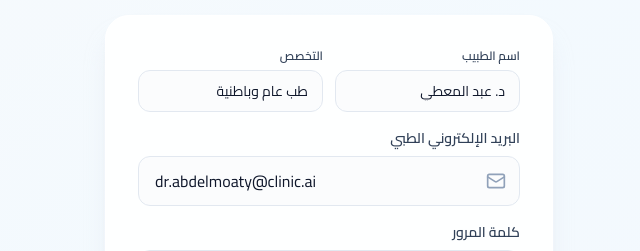
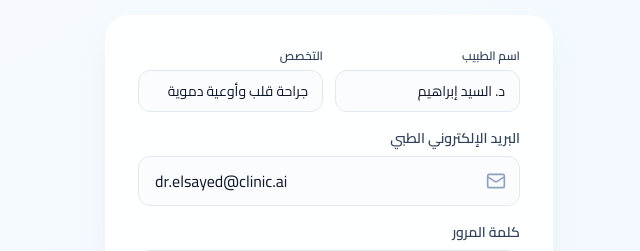
Before and after one commit to abdelmoaty2070-max/Doctor-notes, a React (Vite) app in the folder frontend/: page / in a window 1280 px wide. Shown: the part 249-500 px from the top of the page, without its empty margins (421-1061 px from the left). Built offline with nearby package versions, Linux system fonts and the light colour scheme.

Commit message:
Set default doctor to Dr. El-Sayed Ibrahim

```diff
--- a/frontend/src/components/LoginScreen.jsx
+++ b/frontend/src/components/LoginScreen.jsx
@@ -2,9 +2,9 @@ import { useState } from 'react'
 import { Stethoscope, Lock, Mail, Sparkles, ArrowLeft } from 'lucide-react'
 
 export default function LoginScreen({ onLogin }) {
-  const [name, setName] = useState('د. عبد المعطي')
-  const [specialty, setSpecialty] = useState('طب عام وباطنية')
-  const [email, setEmail] = useState('dr.abdelmoaty@clinic.ai')
+  const [name, setName] = useState('د. السيد إبراهيم')
+  const [specialty, setSpecialty] = useState('جراحة قلب وأوعية دموية')
+  const [email, setEmail] = useState('dr.elsayed@clinic.ai')
   const [password, setPassword] = useState('••••••••')
   const [loading, setLoading] = useState(false)
   const [error, setError] = useState('')
```
Also changed, not shown: 1 other file (tests, documents, lock files or other folders).
